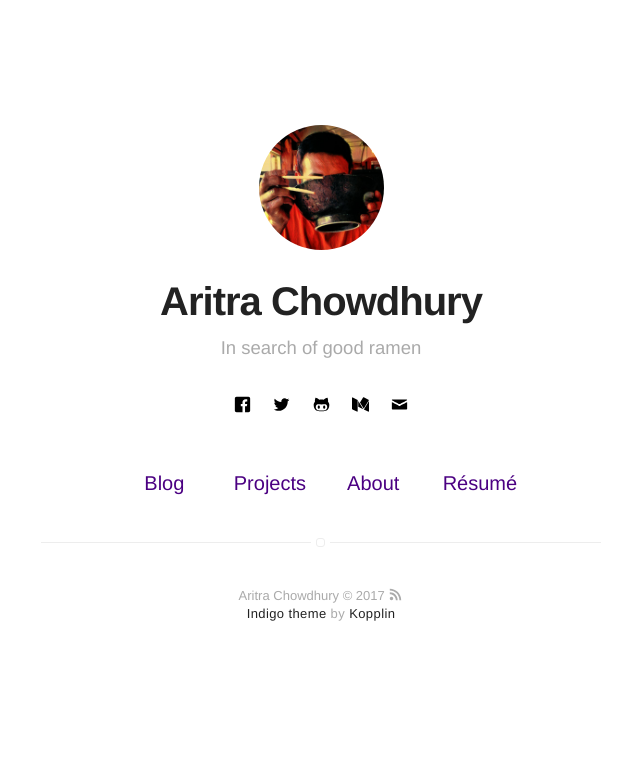
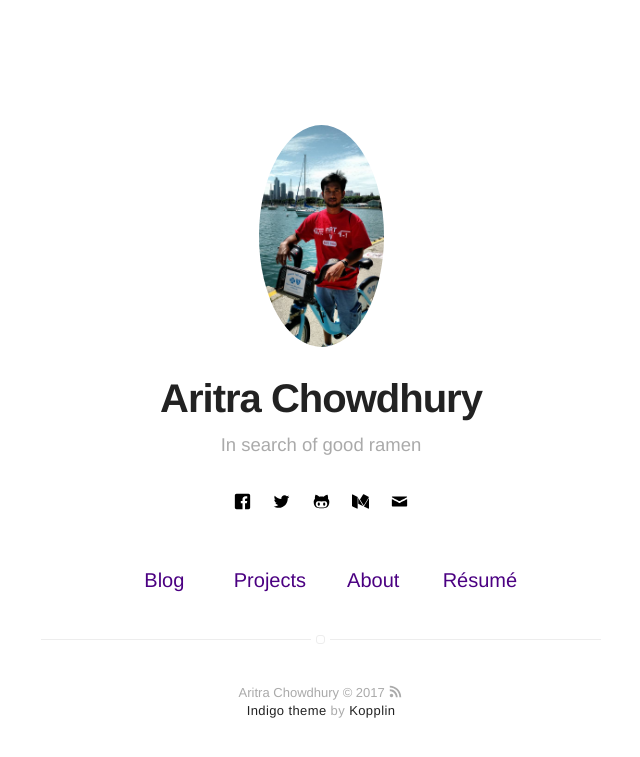
Before and after one commit to AriChow/AriChow.github.io, a Jekyll site: the page built from index.html, in a window 1280 px wide. Shown: the top 757 px of the page, without its empty margins (319-959 px from the left). Built offline with Jekyll 4.4.1, drawn with Linux system fonts in a browser that asks for light colours.

Commit message:
add cycling image

```diff
--- a/_config.yml
+++ b/_config.yml
@@ -8,7 +8,7 @@ description: Personal website
 # if it's an external image, update below for true
 # better with square images
 external-image: false
-picture: assets/images/ramen.jpg
+picture: assets/images/cycling.jpg
 
 # If you want to include your resume, set to true
 # and specify source (external or local).
```
